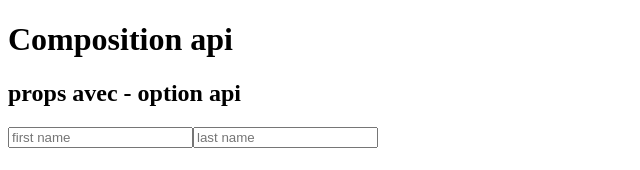
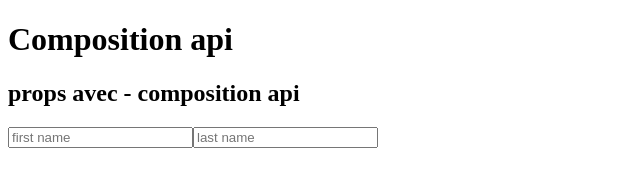
Before and after one commit to lapinRagnar/vue3_tuto, a Vue app: page / in a window 1280 px wide. Shown: the top 170 px of the page, without its empty margins (0-640 px from the left). Built offline with nearby package versions, Linux system fonts and the light colour scheme.

Commit message:
Props et computed avec - composition api

```diff
--- a/src/components/Person.vue
+++ b/src/components/Person.vue
@@ -1,5 +1,5 @@
 <template>
-  <h2>props avec - option api</h2>
+  <h2>props avec - composition api</h2>
   <div>
     <input type="text" placeholder="first name" v-model="firstName" >
     <input type="text" placeholder="last name" v-model="lastName">
--- a/src/components/PersonGreeting.vue
+++ b/src/components/PersonGreeting.vue
@@ -5,15 +5,26 @@
 
 <script>
 
+import {computed} from 'vue'
 
 export default {
   name: 'PersonGreeting',
   props: ['firstName', 'lastName'],
-  computed:{
-    fullName(){
-        return `${this.firstName} ${this.lastName}`
+  setup(props){
+    const fullName = computed(()=>{
+
+    return `${props.firstName} ${props.lastName}`
+    })
+
+    return {
+        fullName,
     }
-  }
+  },
+//   computed:{
+//     fullName(){
+//         return `${this.firstName} ${this.lastName}`
+//     }
+//   }
 }
 </script>
 
```
